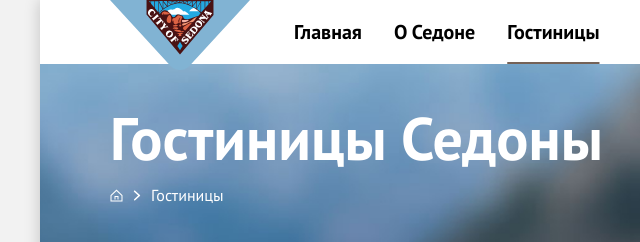
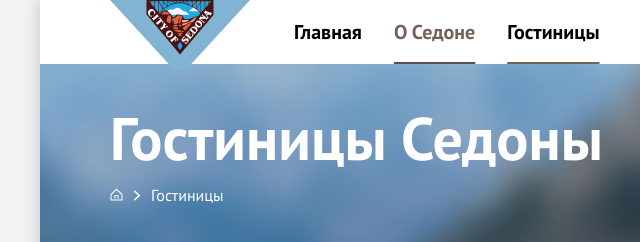
Before and after one commit to htmlacademy-htmlcss/2417271-sedona-38, a plain HTML site: page catalog.html in a window 1280 px wide. Both pictures are taken after a click on the link "О Седоне". Shown: the top 242 px of the page, 0-640 px from the left. Drawn offline with Linux system fonts and the light colour scheme.

Commit message:
Добовляет состояния основной навигации, BC

```diff
--- a/catalog.html
+++ b/catalog.html
@@ -52,6 +52,10 @@
             <li class="breadcrumbs-item">
               <a class="breadcrumbs-link breadcrumbs-index" href="index.html">
                 <span class="visually-hidden">Главная</span>
+                <svg xmlns="http://www.w3.org/2000/svg" width="13" height="13" viewBox="0 0 13 13" fill="currentcolor">
+                  <path d="M6.5 0.5L0.5 6.30006V12.5001H12.5V6.30006L6.5 0.5ZM11.5 11.5001H1.5V6.70005L6.5 1.9L11.5 6.70005V11.5001Z"/>
+                  <path d="M4.5 10.5001H5.5V8.00005H7.5V10.5001H8.5V7.00005H4.5V10.5001Z"/>
+                  </svg>
               </a>
             </li>
             <li class="breadcrumbs-item">
--- a/styles/styles.css
+++ b/styles/styles.css
@@ -174,6 +174,26 @@ body {
   text-decoration-thickness: 2px;
   text-underline-offset: 23px;
 }
+
+.navigation-link:hover,
+.navigation-link:focus {
+  color: #756157;
+  text-decoration-line: underline;
+  text-decoration-color: #615048;
+  text-decoration-style: solid;
+  text-decoration-thickness: 2px;
+  text-underline-offset: 23px;
+}
+
+.navigation-link:active {
+  color: rgba(117, 97, 87, 0.3);l
+  text-decoration-line: underline;
+  text-decoration-color: #615048;
+  text-decoration-style: solid;
+  text-decoration-thickness: 2px;
+  text-underline-offset: 23px;
+}
+
 /* Дополнительная навигация */
 .user-navigation {
   padding: 0;
@@ -605,13 +625,13 @@ body {
 
 .breadcrumbs-index {
   display: block;
-  background-image: url(../images/breadcrumbs-index.svg);
+  /* background-image: url(../images/breadcrumbs-index.svg);
   background-size: contain;
   background-color: transparent;
   background-repeat: no-repeat;
-  background-position: center;
+  background-position: center; */
   width: 13px;
-  height: 100%;
+  /* height: 100%; */
 }
 
 .breadcrumbs-item:not(:first-child)::before {
@@ -629,6 +649,18 @@ body {
 .breadcrumbs-link {
   color: inherit;
   text-decoration: none;
+}
+
+/* состояния для хлебных крошек */
+
+.breadcrumbs-link:hover {
+  color: rgba(255, 255, 255, 0.6);
+}
+.breadcrumbs-link:focus {
+  color: #FFFFFF;
+}
+.breadcrumbs-link:active {
+  color: rgba(255, 255, 255, 0.3);
 }
 
 /* фильтры */
```
Also changed, not shown: images/adv-service-icon.svg (added).
